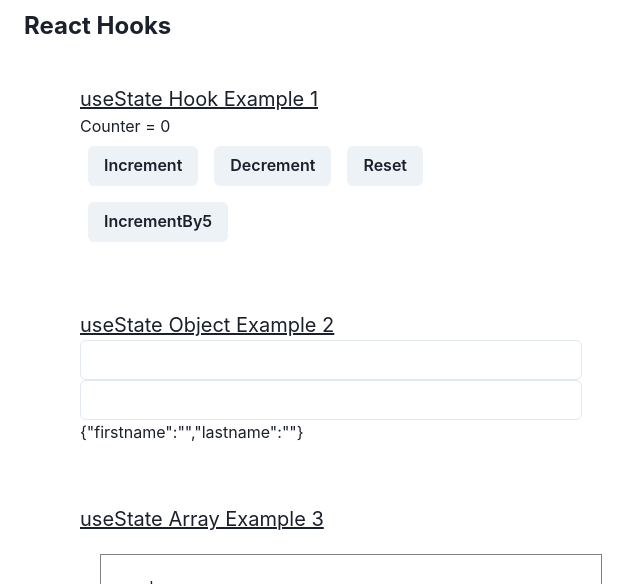
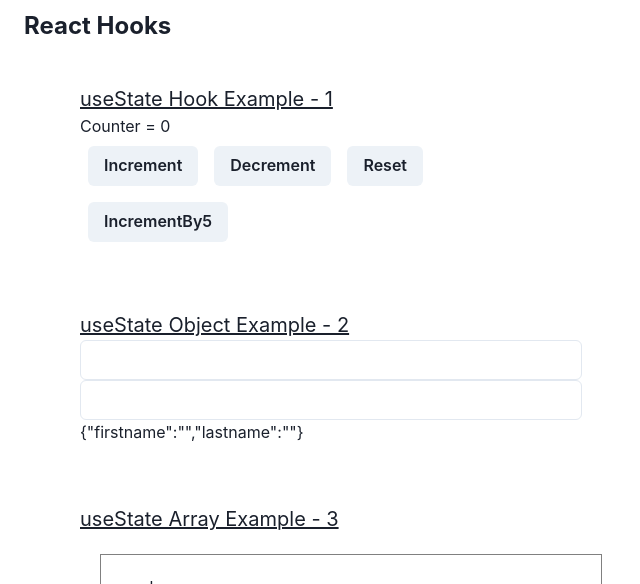
Before and after one commit to prasanvb/reactHooks-chakra, a Next.js app: page /usestate in a window 1280 px wide. Shown: the top 584 px of the page, without its empty margins (0-640 px from the left). Built offline with nearby package versions, Linux system fonts and the light colour scheme.

Commit message:
useState hook examples

```diff
--- a/src/Components/usestate/1.UsestateHook.js
+++ b/src/Components/usestate/1.UsestateHook.js
@@ -24,7 +24,7 @@ const UsestateHook = () => {
   return (
     <Container m={5} p={5}>
       <Text fontSize={20} textDecoration="underline">
-        useState Hook Example 1
+        useState Hook Example - 1
       </Text>
       <p>Counter = {counter}</p>
       <Button onClick={onIncrement} m={2}>
--- a/src/Components/usestate/2.UsestateObject.js
+++ b/src/Components/usestate/2.UsestateObject.js
@@ -17,7 +17,7 @@ const UsestateObject = () => {
   return (
     <Container m={5} p={5}>
       <Text fontSize={20} textDecoration="underline">
-        useState Object Example 2
+        useState Object Example - 2
       </Text>
       <form>
         <Input
--- a/src/Components/usestate/3.UsestateArray.js
+++ b/src/Components/usestate/3.UsestateArray.js
@@ -21,7 +21,7 @@ const UsestateArray = () => {
   return (
     <Container m={5} p={5}>
       <Text fontSize={20} textDecoration="underline">
-        useState Array Example 3
+        useState Array Example - 3
       </Text>
       <Container m={5} p={5} border="1px" borderColor="grey">
         {fruitsArray.map((item, index) => (
```
